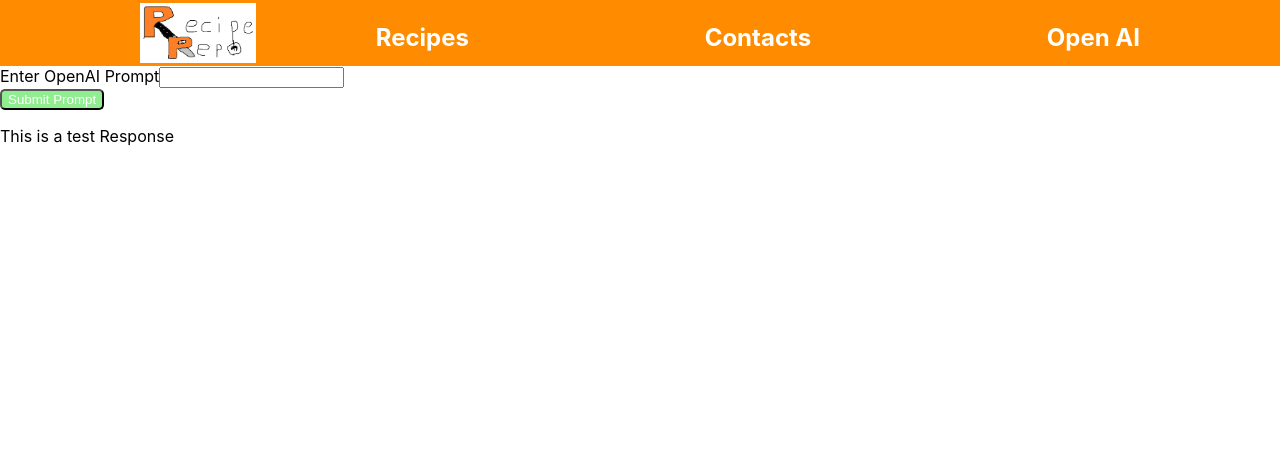
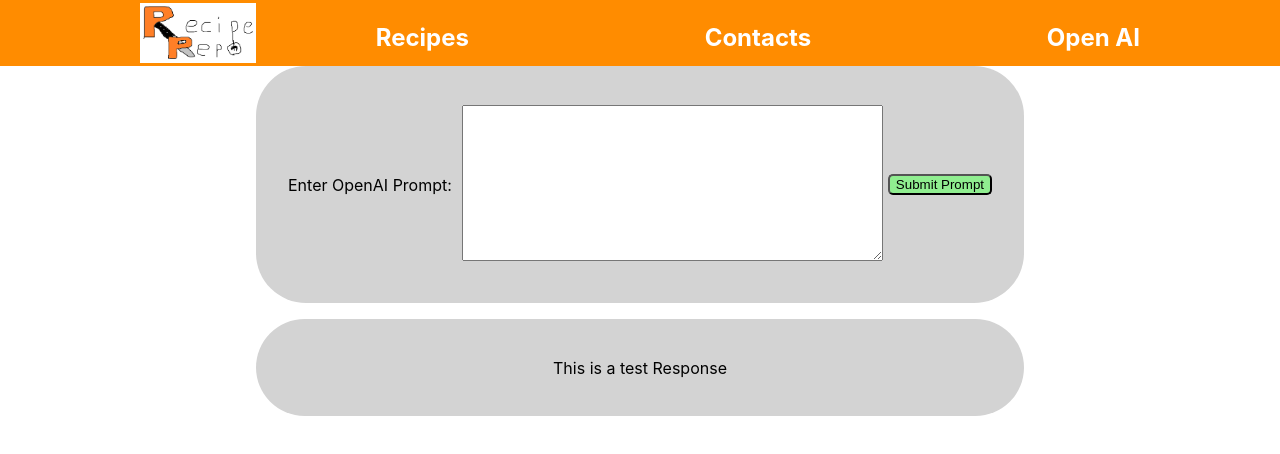
Before and after one commit to RockosBos/Recipe-Repo, a React (Create React App) app in the folder FRONTEND/recipe-repo/: page /openai in a window 1280 px wide. Shown: the top 454 px of the page. Built offline with nearby package versions, Linux system fonts and the light colour scheme.

Commit message:
Frontend OPENAI page updated

```diff
--- a/FRONTEND/recipe-repo/src/pages/OpenAI.css
+++ b/FRONTEND/recipe-repo/src/pages/OpenAI.css
@@ -1,5 +1,42 @@
-.login-page {
-    display: flex;
-    flex-direction: column;
-    align-items: center;
+
+.open-ai-form{
+	display: flex;
+  	justify-content: center;
+	align-items: center;
+	width: 60%;
+	background-color: lightgray;
+	padding-bottom: 3%;
+	padding-top: 3%;
+	border-radius: 50px;
+	margin-left: 20%;
 }
+
+.openAI-page{
+
+}
+
+.response{
+	display: flex;
+  	justify-content: center;
+	align-items: center;
+	width: 60%;
+	background-color: lightgray;
+	padding-bottom: 3%;
+	padding-top: 3%;
+	border-radius: 50px;
+	margin-left: 20%;
+}
+
+.buttonElement{
+	color: black;
+	margin-left: 5px;
+}
+
+.promptBoxLabel{
+	text-align: center;
+	margin-right: 10px;
+}
+
+.prompt{
+	text-align: center;
+}
--- a/FRONTEND/recipe-repo/src/pages/OpenAI.js
+++ b/FRONTEND/recipe-repo/src/pages/OpenAI.js
@@ -3,21 +3,23 @@ import './OpenAI.css';
 
 const DUMMY_AI_RESPONSE = "This is a test Response";
 
+const onSubmit = () => {
 
+}
 
 export default function OpenAI({setToken}) {
 
 	return (
 		<div className="openAI-page">
-			<form>
-				<div className='contact-title'>
-					<label className='promptBoxLabel' htmlFor="promptBox">Enter OpenAI Prompt</label>
-					<input id="promptBox" className='promptBox'/>
+			<form className='open-ai-form' onSubmit={onSubmit}>
+			<label className='promptBoxLabel' htmlFor="promptBox">Enter OpenAI Prompt: </label>
+				<div className='prompt'>
+					<textarea id="promptBox" className='promptBox' rows="10" cols="50"/>
 				</div>
 				<button className='buttonElement'>Submit Prompt</button>
 			</form>
 
-			<p>{DUMMY_AI_RESPONSE}</p>
+			<p className='response'>{DUMMY_AI_RESPONSE}</p>
 
 		</div>
 	)
```
